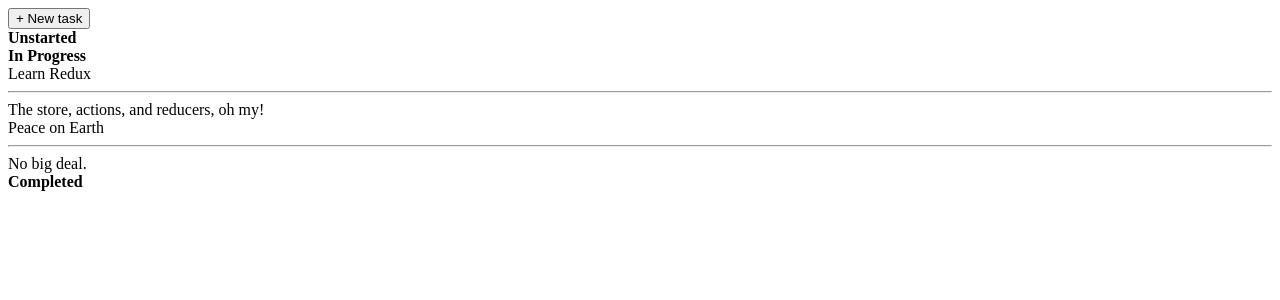
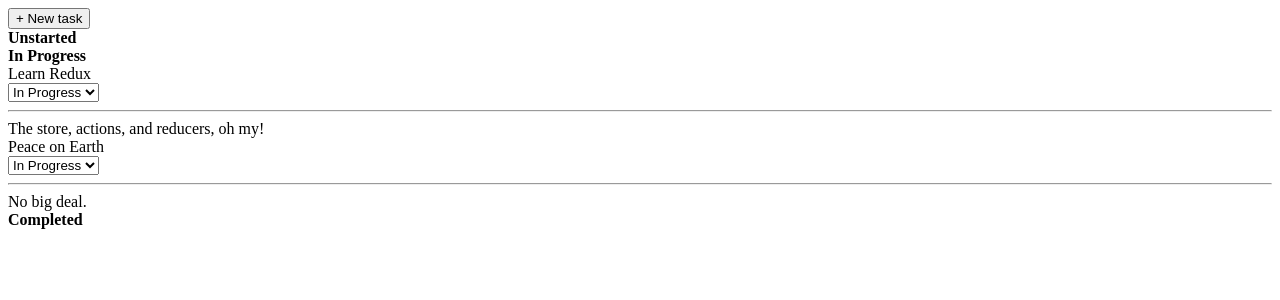
Before and after one commit to mikekwong/onus2, a React (Create React App) app: page / in a window 1280 px wide. Shown: the top 300 px of the page. Built offline with nearby package versions, Linux system fonts and the light colour scheme.

Commit message:
can edit task statuses now

```diff
--- a/src/App.js
+++ b/src/App.js
@@ -1,18 +1,26 @@
 import React, { Component } from 'react'
 import { connect } from 'react-redux'
 import TasksPage from './components/TasksPage'
-import { createTask } from './actions'
+import { createTask, editTask } from './actions'
 
 class App extends Component {
   onCreateTask = ({ title, description }) => {
     this.props.dispatch(createTask({ title, description }))
+  }
+
+  onStatusChange = (id, status) => {
+    this.props.dispatch(editTask(id, { status }))
   }
   render () {
     // console.log(this.props)
     return (
       <div className='maincontent'>
         {/* tasks will be available via props after connected to the store */}
-        <TasksPage tasks={this.props.tasks} onCreateTask={this.onCreateTask} />
+        <TasksPage
+          tasks={this.props.tasks}
+          onCreateTask={this.onCreateTask}
+          onStatusChange={this.onStatusChange}
+        />
       </div>
     )
   }
--- a/src/actions/index.js
+++ b/src/actions/index.js
@@ -4,6 +4,7 @@
   return _id++
 }
 
+// action creator
 // function signature makes it clear that title and desc are required to dispatch CREATE_TASK action
 export const createTask = ({ title, description }) => {
   return {
@@ -17,3 +18,15 @@
     }
   }
 }
+
+// action creator
+// param id is which task to edit and params object are for fields being updated
+export const editTask = (id, params = {}) => {
+  return {
+    type: 'EDIT_TASK',
+    payload: {
+      id,
+      params
+    }
+  }
+}
--- a/src/components/Task.js
+++ b/src/components/Task.js
@@ -1,15 +1,31 @@
 import React from 'react'
+
+const TASK_STATUSES = ['Unstarted', 'In Progress', 'Completed']
 
 const Task = props => {
   return (
     <div className='task'>
       <div className='task-header'>
         <div>{props.task.title}</div>
+        {/* onChange adds a callback to ru nweh nthe drop-down's change event fires */}
+        <select value={props.task.status} onChange={onStatusChange}>
+          {TASK_STATUSES.map(status => {
+            return (
+              <option key={status} value={status}>
+                {status}
+              </option>
+            )
+          })}
+        </select>
       </div>
       <hr />
       <div className='task-body'>{props.task.description}</div>
     </div>
   )
+  // Calls onStatusChange with the ID of the updated task and the value of the new status
+  function onStatusChange (e) {
+    props.onStatusChange(props.task.id, e.target.value)
+  }
 }
 
 export default Task
--- a/src/components/TaskList.js
+++ b/src/components/TaskList.js
@@ -8,7 +8,7 @@
         <strong>{props.status}</strong>
       </div>
       {props.tasks.map(task => (
-        <Task key={task.id} task={task} />
+        <Task key={task.id} task={task} onStatusChange={props.onStatusChange} />
       ))}
     </div>
   )
--- a/src/components/TasksPage.js
+++ b/src/components/TasksPage.js
@@ -46,7 +46,14 @@
     const { tasks } = this.props
     return TASK_STATUSES.map(status => {
       const statusTasks = tasks.filter(task => task.status === status)
-      return <TaskList key={status} status={status} tasks={statusTasks} />
+      return (
+        <TaskList
+          key={status}
+          status={status}
+          tasks={statusTasks}
+          onStatusChange={this.props.onStatusChange}
+        />
+      )
     })
   }
   render () {
--- a/src/reducers/index.js
+++ b/src/reducers/index.js
@@ -21,6 +21,19 @@
     case 'CREATE_TASK': {
       return { tasks: [...state.tasks, action.payload] }
     }
+    case 'EDIT_TASK': {
+      const { payload } = action
+      return {
+        // Because the list of tasks is stored as an array, to update the right task iterate over the list of tasks with map, and if the current task matches the ID from the payload, update it with the new params.
+        tasks: state.tasks.map(task => {
+          if (task.id === payload.id) {
+            // Uses Object.assign to update the task object by returning a new copy, not modifying the original object
+            return Object.assign({}, task, payload.params)
+          }
+          return task
+        })
+      }
+    }
   }
   return state
 }
```
